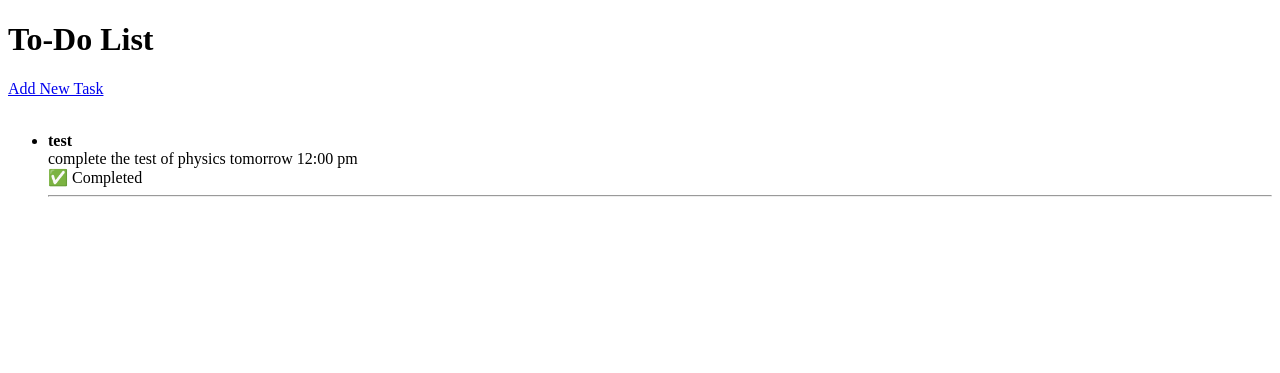
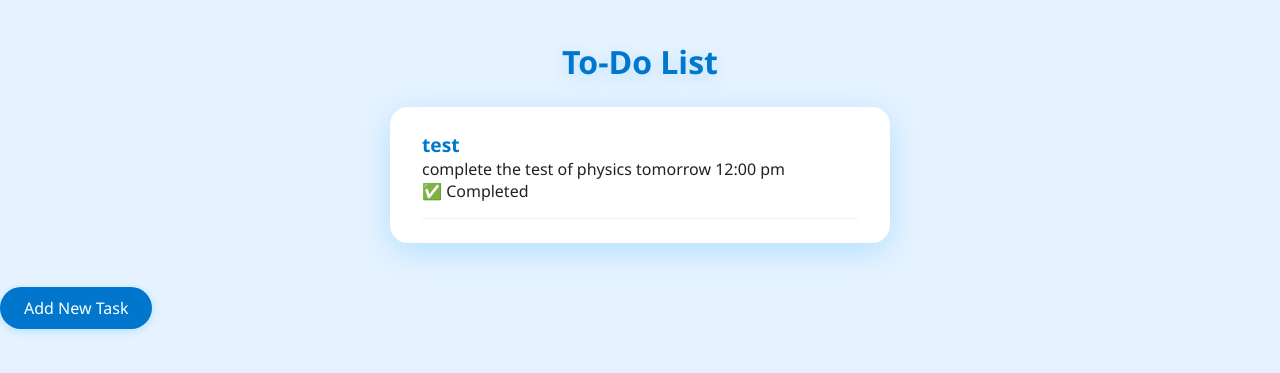
Before and after one commit to ghadiyaharsh/Django, a Django app: page / in a window 1280 px wide. Shown: the top 373 px of the page. Run offline with Django 5.2, Linux system fonts and the light colour scheme; data comes from the database, SQL or seed files in the repository.

Commit message:
add styles

```diff
--- a/ToDoProject/todoapp/templates/todoapp/task_list.html
+++ b/ToDoProject/todoapp/templates/todoapp/task_list.html
@@ -2,12 +2,71 @@
 <html>
 <head>
     <title>To-Do List</title>
+    <style>
+        body {
+            background: #e6f2ff;
+            color: #222;
+            font-family: 'Segoe UI', Arial, sans-serif;
+            margin: 0;
+            padding: 0;
+        }
+        h1 {
+            text-align: center;
+            color: #0077cc;
+            margin-top: 40px;
+            text-shadow: 0 4px 16px #b3e0ff;
+        }
+        a {
+            display: inline-block;
+            background: #0077cc;
+            color: #fff;
+            padding: 10px 24px;
+            border-radius: 24px;
+            text-decoration: none;
+            margin: 20px auto;
+            box-shadow: 0 2px 8px #b3e0ff;
+            transition: background 0.2s;
+
+        }
+        a:hover {
+            background: #005fa3;
+        }
+        ul {
+            list-style: none;
+            padding: 0;
+            max-width: 500px;
+            margin: 0 auto;
+        }
+        li {
+            background: #fff;
+            margin: 24px 0;
+            padding: 24px 32px;
+            border-radius: 18px;
+            box-shadow: 0 8px 32px 0 #b3e0ff;
+            transition: box-shadow 0.2s;
+        }
+        li:hover {
+            box-shadow: 0 12px 40px 0 #80c1ff;
+        }
+        strong {
+            color: #0077cc;
+            font-size: 1.2em;
+        }
+        hr {
+            border: none;
+            border-top: 1px solid #e6f2ff;
+            margin: 16px 0 0 0;
+        }
+        p {
+            text-align: center;
+            color: #888;
+        }
+    </style>
 </head>
 <body>
 
     <h1>To-Do List</h1>
 
-    <a href="{% url 'add_task' %}">Add New Task</a><br><br>
 
     <ul>
         {% for task in tasks %}
@@ -25,6 +84,7 @@
             <p>No tasks found.</p>
         {% endfor %}
     </ul>
+    <a href="{% url 'add_task' %}">Add New Task</a><br><br>
 
 </body>
 </html>
```
